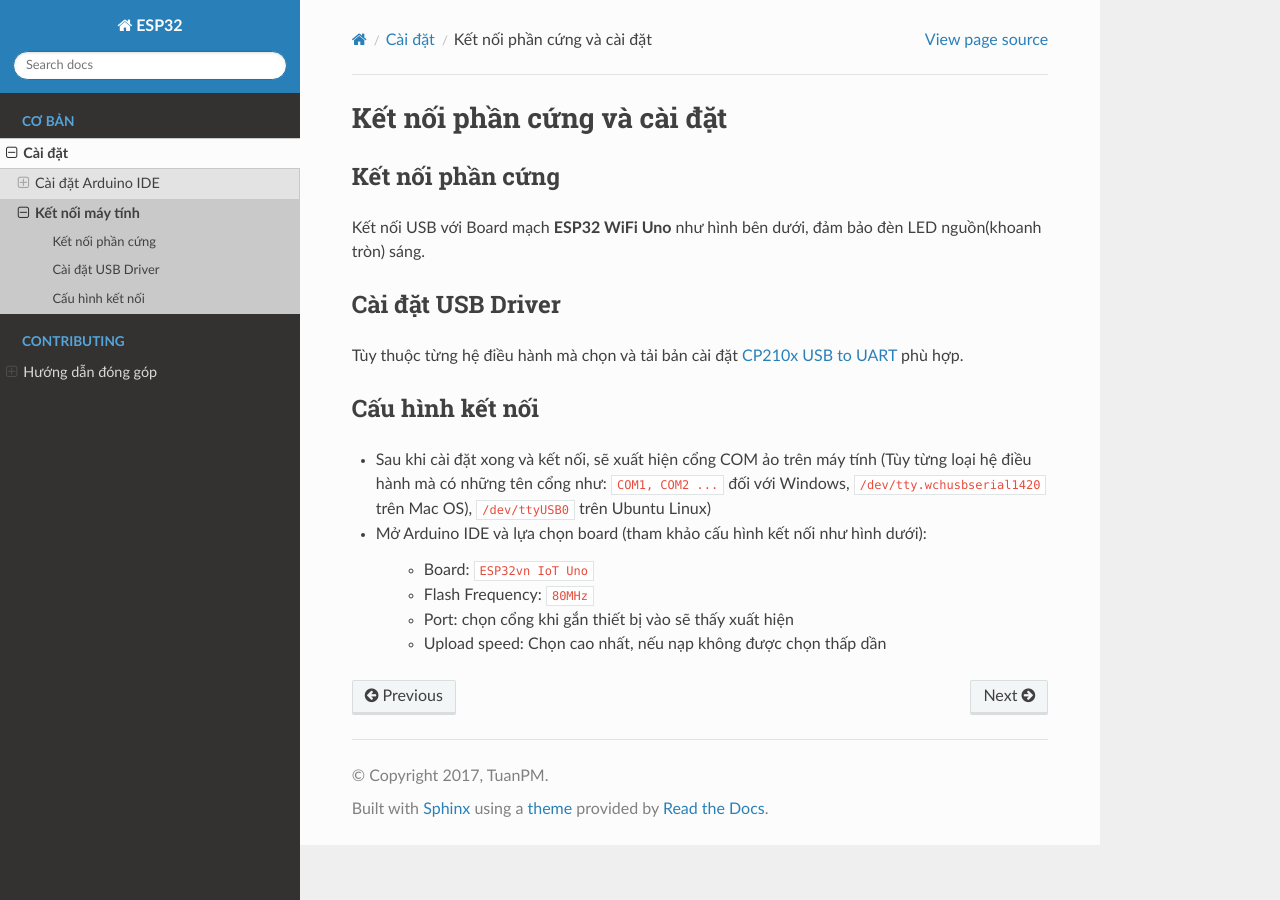
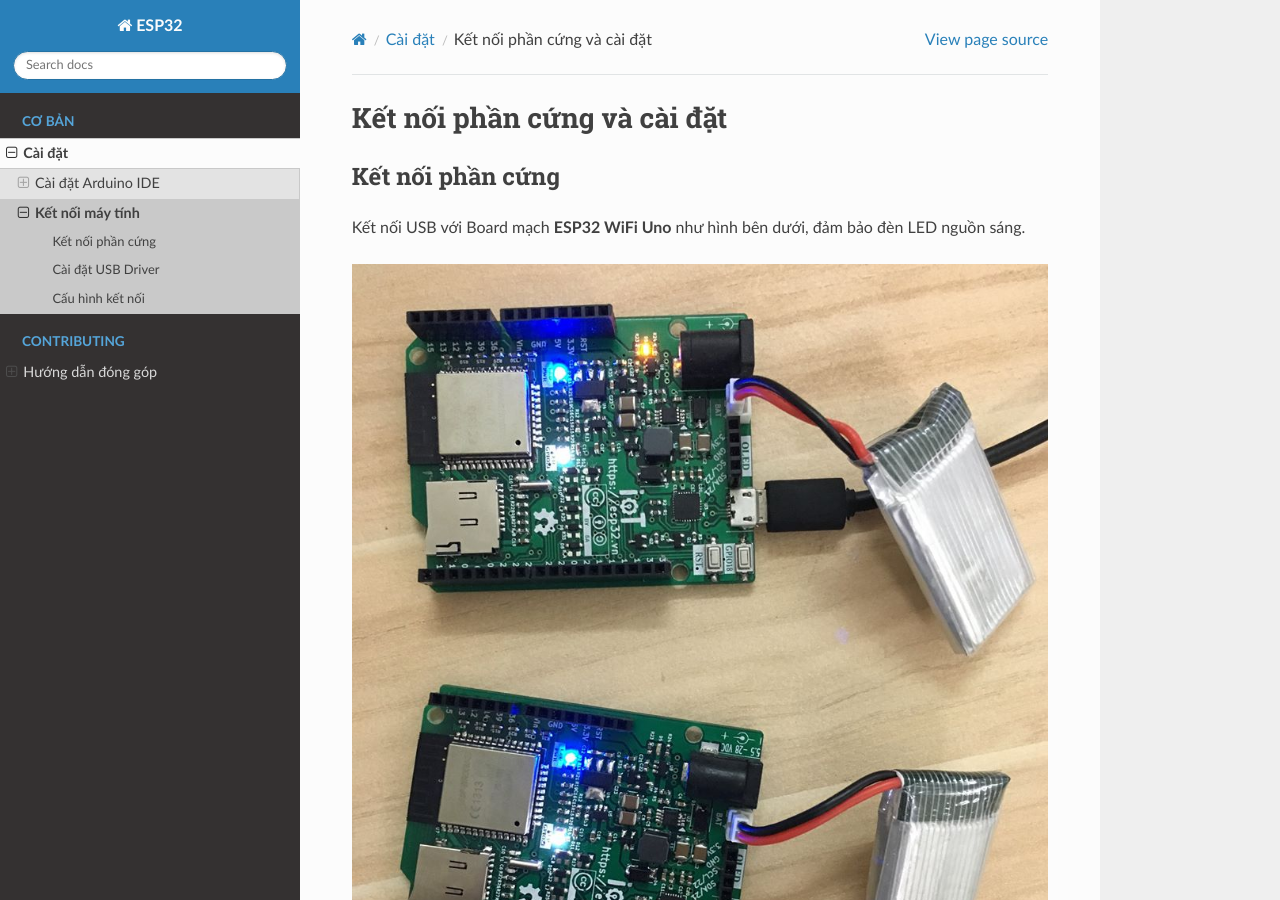
Before and after one commit to esp32vn/esp32.vn, a Sphinx documentation site: the page built from docs/basic/connection.rst, in a window 1280 px wide and 900 px high. Built offline with Sphinx 7.4.7 and the Read the Docs theme 2.0.0, drawn with Linux system fonts in a browser that asks for light colours; pages that are not in the unit, such as notebooks, are missing from menus.

Commit message:
add picture to connection

```diff
--- a/docs/basic/connection.rst
+++ b/docs/basic/connection.rst
@@ -2,8 +2,11 @@ Kết nối phần cứng và cài đặt
 ----------------------------
 Kết nối phần cứng
 =================
-Kết nối USB với Board mạch **ESP32 WiFi Uno** như hình bên dưới, đảm bảo đèn LED nguồn(khoanh tròn) sáng.
+Kết nối USB với Board mạch **ESP32 WiFi Uno** như hình bên dưới, đảm bảo đèn LED nguồn sáng.
 
+.. image:: ../_static/connection-board.jpg
+    :target: ../_static/connection-board.jpg
+    :width: 800
 
 Cài đặt USB Driver
 ==================
@@ -22,4 +25,8 @@ Cấu hình kết nối
     * Port: chọn cổng khi gắn thiết bị vào sẽ thấy xuất hiện
     * Upload speed: Chọn cao nhất, nếu nạp không được chọn thấp dần
 
+.. image:: ../_static/setup-board.png
+    :target: ../_static/setup-board.png
+    :width: 800
+
 .. _`CP210x USB to UART`: http://www.silabs.com/products/development-tools/software/usb-to-uart-bridge-vcp-drivers
```
Also changed, not shown: docs/_static/connection-board.jpg (added), docs/_static/setup-board.png (added).
